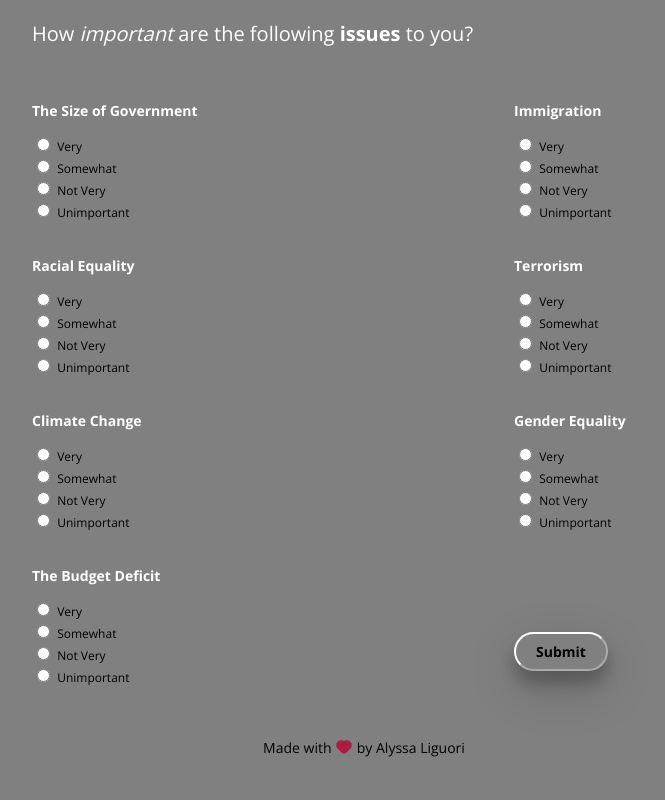
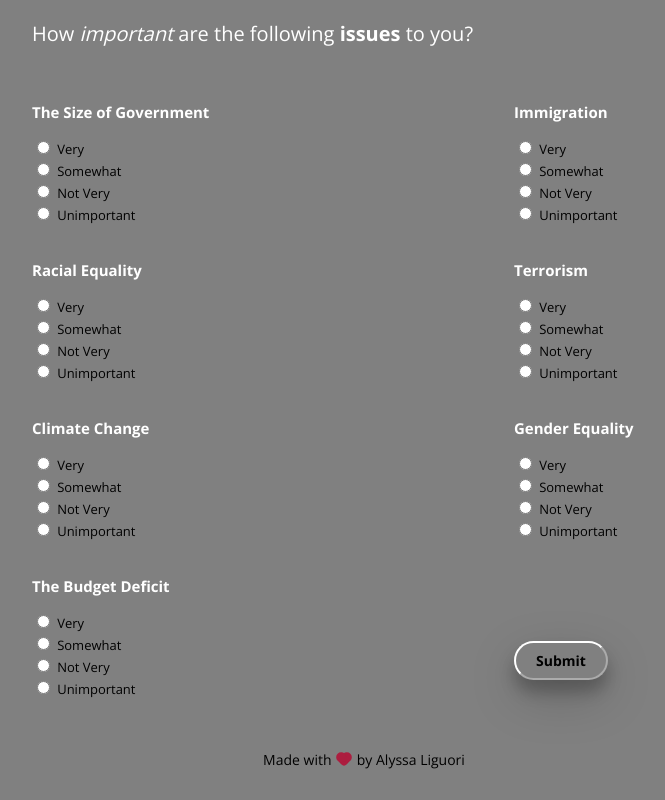
Before and after one commit to ali0003433/pred-by-issue-app, a Flask app: page / in a window 1280 px wide. Shown: the whole page, without its empty margins (276-941 px from the left). Run offline with Flask 2, Linux system fonts and the light colour scheme.

Commit message:
Increase font size of labels and issues

```diff
--- a/static/css/main.css
+++ b/static/css/main.css
@@ -11,7 +11,7 @@ form {
 }
 
 label { padding-right: 6px;
-     font-size: 12px;
+     font-size: 13px;
       -webkit-user-select: none;
       -moz-user-select: none;
       -ms-user-select: none;
@@ -46,7 +46,7 @@ p.directions{
 p.issue{
       padding-top: 20px;
       font-weight: 700;
-      font-size: 14px;
+      font-size: 15px;
       color: white;
 }
 
```
